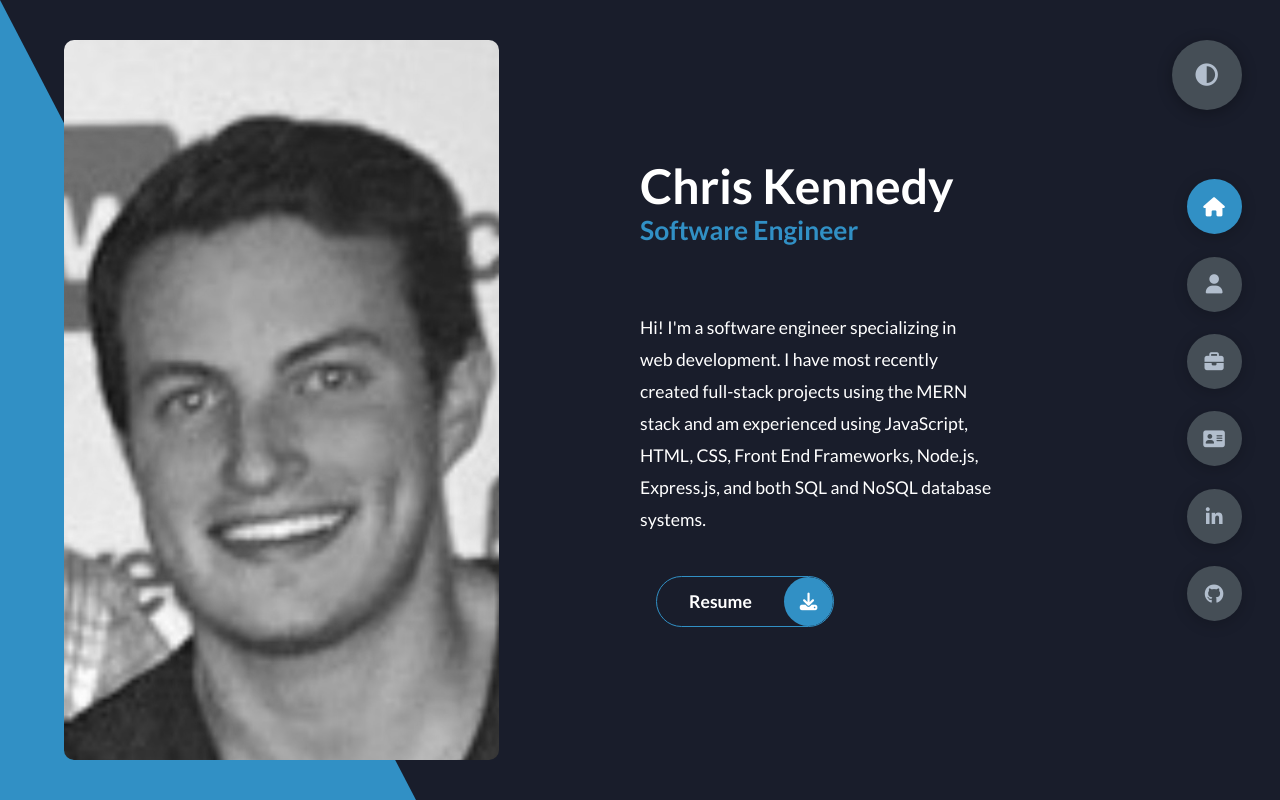
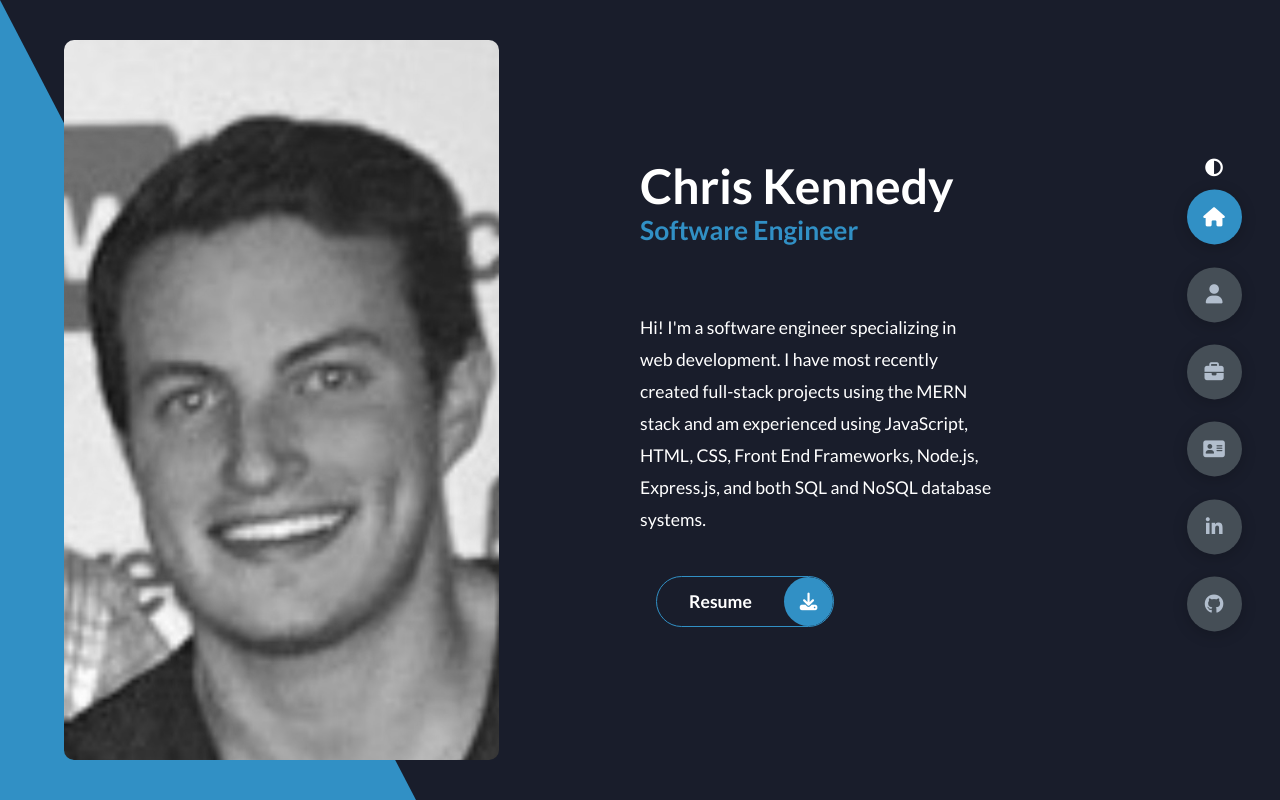
Before and after one commit to cikennedy/chris, a plain HTML site: page index.html in a window 1280 px wide. Drawn offline with Linux system fonts and the light colour scheme.

Commit message:
light/dark mode button testing

```diff
--- a/index.html
+++ b/index.html
@@ -640,6 +640,9 @@
     </main>
 
     <div class="controls">
+      <div class="theme-button-test">
+        <i class="fas fa-adjust"></i>
+      </div>
       <div class="control control-1 active-btn" data-id="home">
         <i class="fa fa-house"></i>
       </div>
@@ -663,9 +666,9 @@
       </a>
     </div>
 
-    <div class="theme-button">
+    <!-- <div class="theme-button">
       <i class="fas fa-adjust"></i>
-    </div>
+    </div> -->
 
     <script src="script.js"></script>
   </body>
--- a/script.js
+++ b/script.js
@@ -37,7 +37,13 @@ function pageTransitions() {
     }
   });
 
-  const themeButton = document.querySelector(".theme-button");
+  // const themeButton = document.querySelector(".theme-button");
+  // themeButton.addEventListener("click", () => {
+  //   let element = document.body;
+  //   element.classList.toggle("light-mode");
+  // });
+
+  const themeButton = document.querySelector(".theme-button-test");
   themeButton.addEventListener("click", () => {
     let element = document.body;
     element.classList.toggle("light-mode");
--- a/styles/styles.scss
+++ b/styles/styles.scss
@@ -149,8 +149,8 @@ section{
 }
 
 .theme-button{
-    top: 5%;
-    right: 3%;
+    top: 15%;
+    left: 3%;
     width: 70px;
     height: 70px;
     border-radius: 50%;
```
Also changed, not shown: styles/styles.css, 1 other file.
